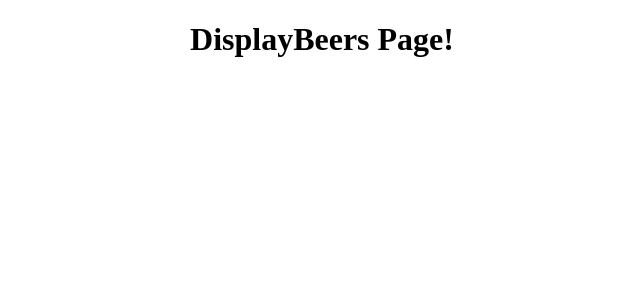
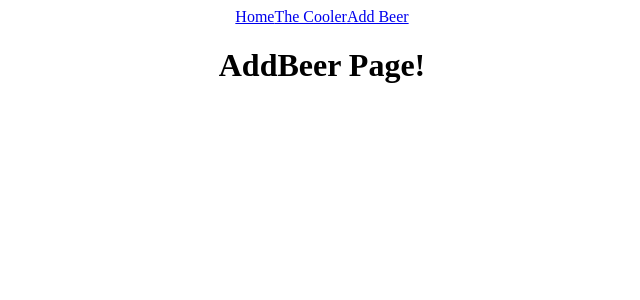
Before and after one commit to phamhere/fluentstream_beer_app, a React (Create React App) app: page /beers/new in a window 1280 px wide. Shown: the top 300 px of the page, without its empty margins (318-958 px from the left). Built offline with nearby package versions, Linux system fonts and the light colour scheme.

Commit message:
added basic navbar and addbeer placeholder component

```diff
--- a/src/App.js
+++ b/src/App.js
@@ -2,15 +2,19 @@ import React, { Component } from 'react';
 import { Route } from 'react-router-dom';
 
 import './App.css';
+import NavBar from './components/NavBar';
 import LandingPage from './components/LandingPage';
 import DisplayBeers from './components/DisplayBeers';
+import AddBeer from './components/AddBeer';
 
 class App extends Component {
   render() {
     return (
       <div className='App'>
+        <NavBar />
         <Route exact path='/' component={LandingPage} />
-        <Route path='/beers' component={DisplayBeers} />
+        <Route exact path='/beers' component={DisplayBeers} />
+        <Route path='/beers/new' component={AddBeer} />
       </div>
     );
   }
--- /dev/null
+++ b/src/components/AddBeer.js
@@ -0,0 +1,13 @@
+import React from 'react';
+
+class AddBeer extends React.Component {
+  render() {
+    return (
+      <div>
+        <h1>AddBeer Page!</h1>
+      </div>
+    );
+  }
+}
+
+export default AddBeer;
--- /dev/null
+++ b/src/components/NavBar.js
@@ -0,0 +1,14 @@
+import React from 'react';
+import { NavLink } from 'react-router-dom';
+
+const NavBar = props => {
+  return (
+    <div>
+      <NavLink to='/'>Home</NavLink>
+      <NavLink to='/beers'>The Cooler</NavLink>
+      <NavLink to='/beers/new'>Add Beer</NavLink>
+    </div>
+  );
+};
+
+export default NavBar;
```
